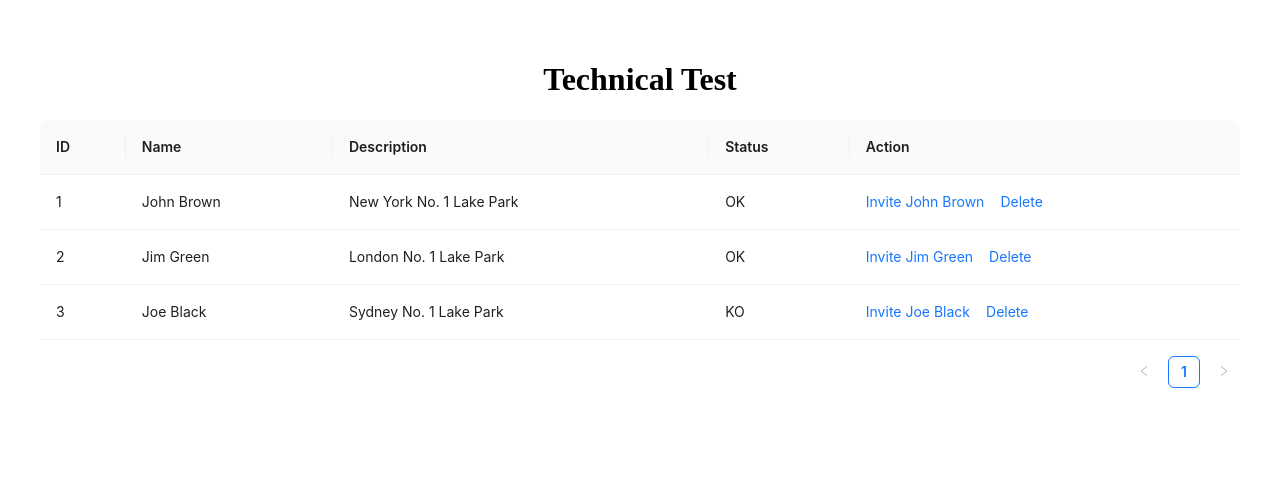
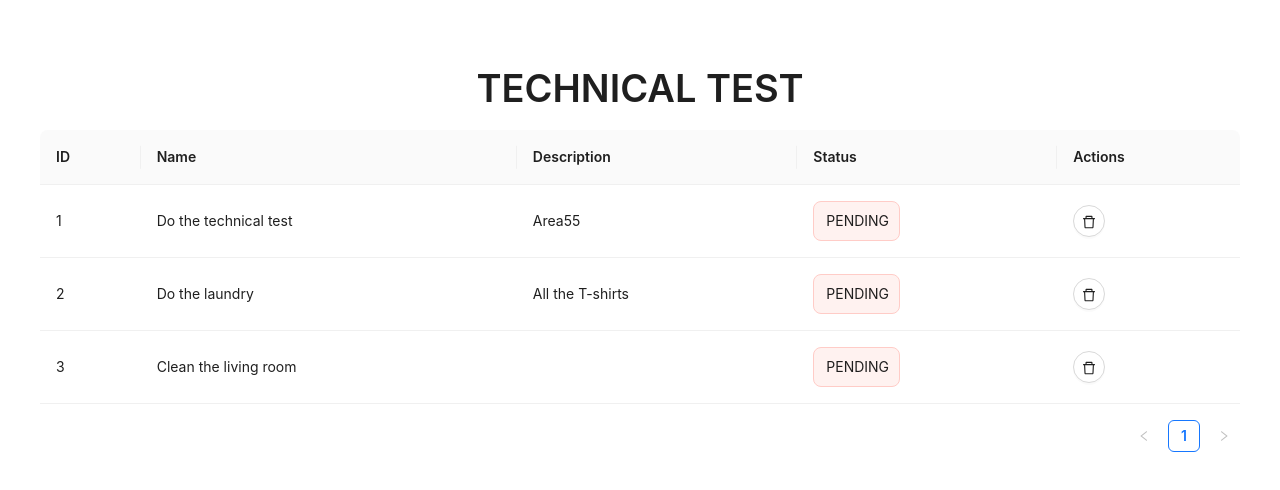
Before and after one commit to jjaavvii0/todo-front, a React (Vite) app: page / in a window 1280 px wide. Shown: the top 490 px of the page. Built offline with nearby package versions, Linux system fonts and the light colour scheme.

Commit message:
Refactor TodoTable

```diff
--- a/src/App.css
+++ b/src/App.css
@@ -4,3 +4,15 @@
   padding: 2rem;
   text-align: center;
 }
+
+.custom-alert {
+  display: inline-block;
+  width: auto;
+  padding-right: 10px;
+  cursor: pointer
+}
+
+.custom-alert:hover{
+  scale: 1.1;
+  transition: 2 ease-in;
+}
--- a/src/App.tsx
+++ b/src/App.tsx
@@ -1,14 +1,15 @@
-import './App.css'
-import { TodoTable } from './components/TodoTable'
+import "./App.css";
+import { TodoTable } from "./components/TodoTable";
+import { Typography } from "antd";
+const { Title } = Typography;
 
 function App() {
-
-  return (
-    <>
-      <h1>Technical Test</h1>
-      <TodoTable></TodoTable>
-    </>
-  )
+    return (
+        <>
+            <Title>TECHNICAL TEST </Title>
+            <TodoTable></TodoTable>
+        </>
+    );
 }
 
-export default App
+export default App;
--- a/src/components/TodoTable.tsx
+++ b/src/components/TodoTable.tsx
@@ -1,14 +1,16 @@
-import React from "react";
-import { Space, Table, Tag } from "antd";
+import { useState } from "react";
+import { Alert, Button, Space, Table } from "antd";
 import type { TableProps } from "antd";
+import { EditOutlined, DeleteOutlined } from "@ant-design/icons";
 
 interface DataType {
     id: number;
     name: string;
-    description: string;
+    description?: string;
     status: boolean;
 }
 
+export function TodoTable() {
     const columns: TableProps<DataType>["columns"] = [
         {
             title: "ID",
@@ -19,7 +21,6 @@ const columns: TableProps<DataType>["columns"] = [
             title: "Name",
             dataIndex: "name",
             key: "name",
-        // render: (text) => <a>{text}</a>,
         },
 
         {
@@ -31,62 +32,72 @@ const columns: TableProps<DataType>["columns"] = [
             title: "Status",
             key: "status",
             dataIndex: "status",
-        render: (value) => (value ? "OK" : "KO"),
-        // render: (_, { tags }) => (
-        //     <>
-        //         {tags.map((tag) => {
-        //             let color = tag.length > 5 ? "geekblue" : "green";
-        //             if (tag === "loser") {
-        //                 color = "volcano";
-        //             }
-        //             return (
-        //                 <Tag
-        //                     color={color}
-        //                     key={tag}
-        //                 >
-        //                     {tag.toUpperCase()}
-        //                 </Tag>
-        //             );
-        //         })}
-        //     </>
-        // ),
+            render: (value, info) =>
+                value ? (
+                    <Alert
+                        className="custom-alert"
+                        message="DONE"
+                        type="success"
+                        onClick={() => toggleStatus(info.id)}
+                    />
+                ) : (
+                    <Alert
+                        className="custom-alert"
+                        message="PENDING"
+                        type="error"
+                        onClick={() => toggleStatus(info.id)}
+                    />
+                ),
         },
         {
-        title: "Action",
-        key: "action",
-        render: (_, record) => (
+            title: "Actions",
+            key: "actions",
+            render: () => (
                 <Space size="middle">
-                <a>Invite {record.name}</a>
-                <a>Delete</a>
+
+                    <Button
+                        className="custom-alert"
+                        shape="circle"
+                        icon={<DeleteOutlined />}
+                    />
                 </Space>
             ),
         },
     ];
 
-const data: DataType[] = [
+    const [data, setData] = useState<DataType[]>([
         {
             id: 1,
-        name: "John Brown",
-        description: "New York No. 1 Lake Park",
-        status: true,
+            name: "Do the technical test",
+            description: "Area55",
+            status: false,
         },
         {
             id: 2,
-        name: "Jim Green",
-        description: "London No. 1 Lake Park",
-        status: true,
+            name: "Do the laundry",
+            description: "All the T-shirts",
+            status: false,
         },
         {
             id: 3,
-        name: "Joe Black",
-        description: "Sydney No. 1 Lake Park",
+            name: "Clean the living room",
             status: false,
         },
-];
+    ]);
 
-export const TodoTable: React.FC = () => (
+    const toggleStatus = (id: number) => {
+        setData((prevData) =>
+            prevData.map((item) =>
+                item.id === id ? { ...item, status: !item.status } : item
+            )
+        );
+    };
+
+    return (
         <Table<DataType>
             columns={columns}
             dataSource={data}
+
         />
     );
+}
```
Lines whose indentation alone changed are shown as unchanged.
